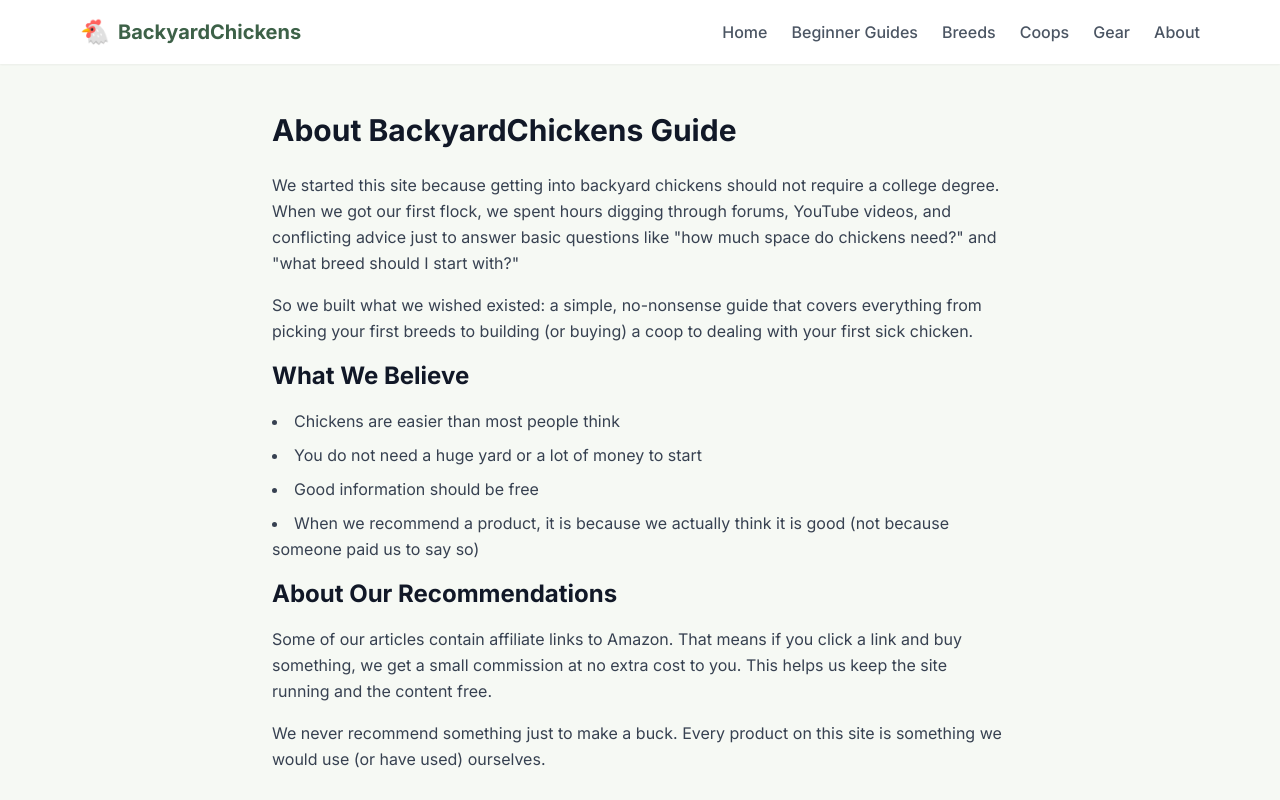
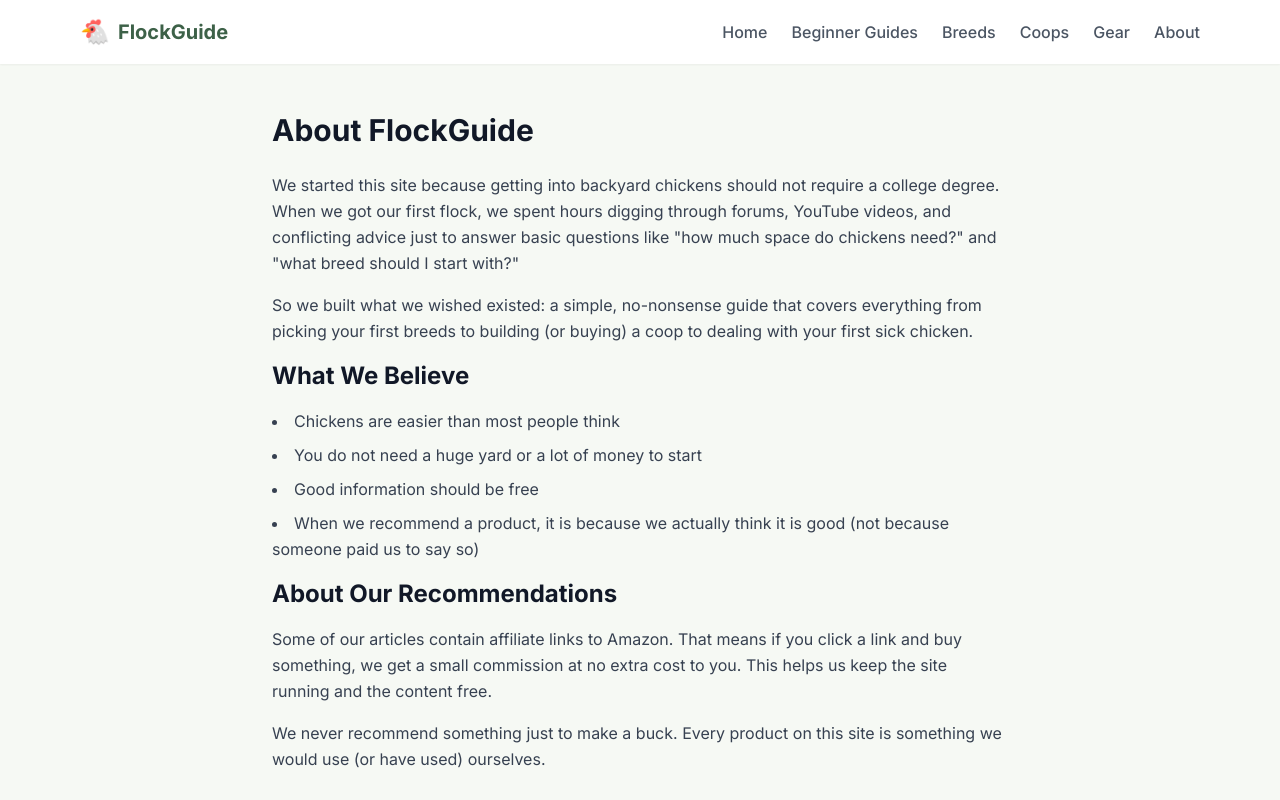
Before and after one commit to jonathancaruso/flockguide, a Next.js app: page /about in a window 1280 px wide. Shown: the top 800 px of the page. Built offline with nearby package versions, Linux system fonts and the light colour scheme.

Commit message:
rebrand: BackyardChickens Guide → FlockGuide

```diff
--- a/src/app/about/page.tsx
+++ b/src/app/about/page.tsx
@@ -1,14 +1,14 @@
 import type { Metadata } from 'next'
 
 export const metadata: Metadata = {
-  title: 'About - BackyardChickens Guide',
-  description: 'Learn about BackyardChickens Guide and why we created this site to help new chicken keepers.',
+  title: 'About - FlockGuide',
+  description: 'Learn about FlockGuide and why we created this site to help new chicken keepers.',
 }
 
 export default function AboutPage() {
   return (
     <div className="max-w-3xl mx-auto px-4 py-12">
-      <h1 className="text-3xl font-bold text-gray-900 mb-6">About BackyardChickens Guide</h1>
+      <h1 className="text-3xl font-bold text-gray-900 mb-6">About FlockGuide</h1>
       <div className="prose max-w-none text-gray-700 leading-relaxed space-y-4">
         <p>
           We started this site because getting into backyard chickens should not require a
--- a/src/app/affiliate-disclosure/page.tsx
+++ b/src/app/affiliate-disclosure/page.tsx
@@ -1,8 +1,8 @@
 import type { Metadata } from 'next'
 
 export const metadata: Metadata = {
-  title: 'Affiliate Disclosure - BackyardChickens Guide',
-  description: 'FTC affiliate disclosure for BackyardChickens Guide.',
+  title: 'Affiliate Disclosure - FlockGuide',
+  description: 'FTC affiliate disclosure for FlockGuide.',
 }
 
 export default function AffiliateDisclosurePage() {
@@ -11,7 +11,7 @@ export default function AffiliateDisclosurePage() {
       <h1 className="text-3xl font-bold text-gray-900 mb-6">Affiliate Disclosure</h1>
       <div className="prose max-w-none text-gray-700 leading-relaxed space-y-4">
         <p>
-          <strong>BackyardChickens Guide</strong> is a participant in the Amazon Services LLC
+          <strong>FlockGuide</strong> is a participant in the Amazon Services LLC
           Associates Program, an affiliate advertising program designed to provide a means for
           sites to earn advertising fees by advertising and linking to Amazon.com.
         </p>
--- a/src/app/articles/[slug]/page.tsx
+++ b/src/app/articles/[slug]/page.tsx
@@ -74,7 +74,7 @@ export async function generateMetadata({ params }: PageProps): Promise<Metadata>
   const article = getArticleBySlug(slug)
   if (!article) return {}
   return {
-    title: `${article.title} - BackyardChickens Guide`,
+    title: `${article.title} - FlockGuide`,
     description: article.description,
     openGraph: {
       title: article.title,
@@ -95,7 +95,7 @@ export default async function ArticlePage({ params }: PageProps) {
     headline: article.title,
     description: article.description,
     datePublished: article.date,
-    author: { '@type': 'Organization', name: 'BackyardChickens Guide' },
+    author: { '@type': 'Organization', name: 'FlockGuide' },
   }
 
   return (
--- a/src/app/articles/page.tsx
+++ b/src/app/articles/page.tsx
@@ -2,7 +2,7 @@ import Link from 'next/link'
 import { getAllArticles } from '@/lib/articles'
 
 export const metadata = {
-  title: 'All Articles - BackyardChickens Guide',
+  title: 'All Articles - FlockGuide',
   description: 'Browse all our guides on raising backyard chickens. Breed profiles, coop plans, feeding tips, health advice, and gear reviews.',
 }
 
--- a/src/app/categories/[slug]/page.tsx
+++ b/src/app/categories/[slug]/page.tsx
@@ -19,7 +19,7 @@ export async function generateMetadata({ params }: PageProps): Promise<Metadata>
   const cat = categories[slug]
   if (!cat) return {}
   return {
-    title: `${cat.name} - BackyardChickens Guide`,
+    title: `${cat.name} - FlockGuide`,
     description: cat.description,
   }
 }
--- a/src/app/layout.tsx
+++ b/src/app/layout.tsx
@@ -7,7 +7,7 @@ import { Footer } from '@/components/Footer'
 const inter = Inter({ subsets: ['latin'] })
 
 export const metadata: Metadata = {
-  title: 'BackyardChickens Guide - Raising Happy, Healthy Chickens',
+  title: 'FlockGuide - Raising Happy, Healthy Chickens',
   description: 'Everything you need to know about raising backyard chickens. Breed guides, coop plans, feeding tips, and gear reviews from real chicken keepers.',
   keywords: ['backyard chickens', 'raising chickens', 'chicken breeds', 'chicken coop', 'egg laying hens', 'beginner chickens'],
 }
--- a/src/app/privacy/page.tsx
+++ b/src/app/privacy/page.tsx
@@ -1,8 +1,8 @@
 import type { Metadata } from 'next'
 
 export const metadata: Metadata = {
-  title: 'Privacy Policy - BackyardChickens Guide',
-  description: 'Privacy policy for BackyardChickens Guide.',
+  title: 'Privacy Policy - FlockGuide',
+  description: 'Privacy policy for FlockGuide.',
 }
 
 export default function PrivacyPage() {
@@ -14,7 +14,7 @@ export default function PrivacyPage() {
 
         <h2 className="text-2xl font-bold text-gray-900 mt-8 mb-4">Information We Collect</h2>
         <p>
-          BackyardChickens Guide does not require you to create an account or provide any
+          FlockGuide does not require you to create an account or provide any
           personal information to use this site. We may collect standard web analytics data
           (page views, browser type, general location) to understand how people use the site
           and improve our content.
--- a/src/components/Footer.tsx
+++ b/src/components/Footer.tsx
@@ -10,7 +10,7 @@ export function Footer() {
           <div className="col-span-1 md:col-span-2">
             <Link href="/" className="flex items-center space-x-2 mb-4">
               <span className="text-2xl">🐔</span>
-              <span className="text-xl font-bold text-white">BackyardChickens</span>
+              <span className="text-xl font-bold text-white">FlockGuide</span>
             </Link>
             <p className="text-sm text-gray-400 max-w-md">
               Practical advice for raising happy, healthy backyard chickens. Written by
@@ -41,7 +41,7 @@ export function Footer() {
 
         <div className="border-t border-gray-800 mt-8 pt-8 text-sm text-gray-400">
           <div className="flex flex-col md:flex-row justify-between items-center gap-4">
-            <p>&copy; {currentYear} BackyardChickens Guide. All rights reserved.</p>
+            <p>&copy; {currentYear} FlockGuide. All rights reserved.</p>
             <div className="flex items-center gap-4 text-xs">
               <Link href="/affiliate-disclosure" className="hover:text-barn-300">Affiliate Disclosure</Link>
               <span>|</span>
--- a/src/components/Navbar.tsx
+++ b/src/components/Navbar.tsx
@@ -21,7 +21,7 @@ export function Navbar() {
         <div className="flex justify-between items-center h-16">
           <Link href="/" className="flex items-center space-x-2">
             <span className="text-2xl">🐔</span>
-            <span className="text-xl font-bold text-farm-700">BackyardChickens</span>
+            <span className="text-xl font-bold text-farm-700">FlockGuide</span>
           </Link>
 
           <div className="hidden md:flex items-center space-x-6">
```
